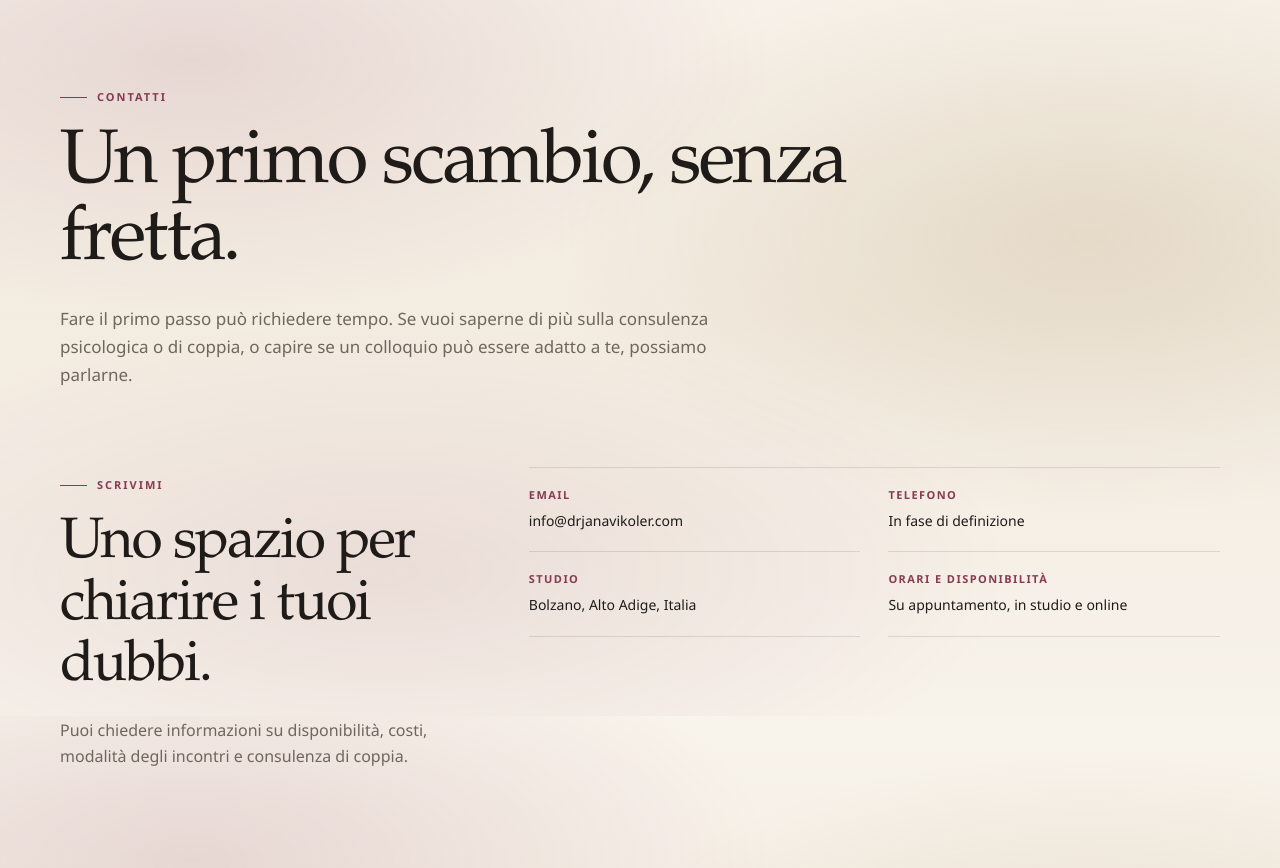
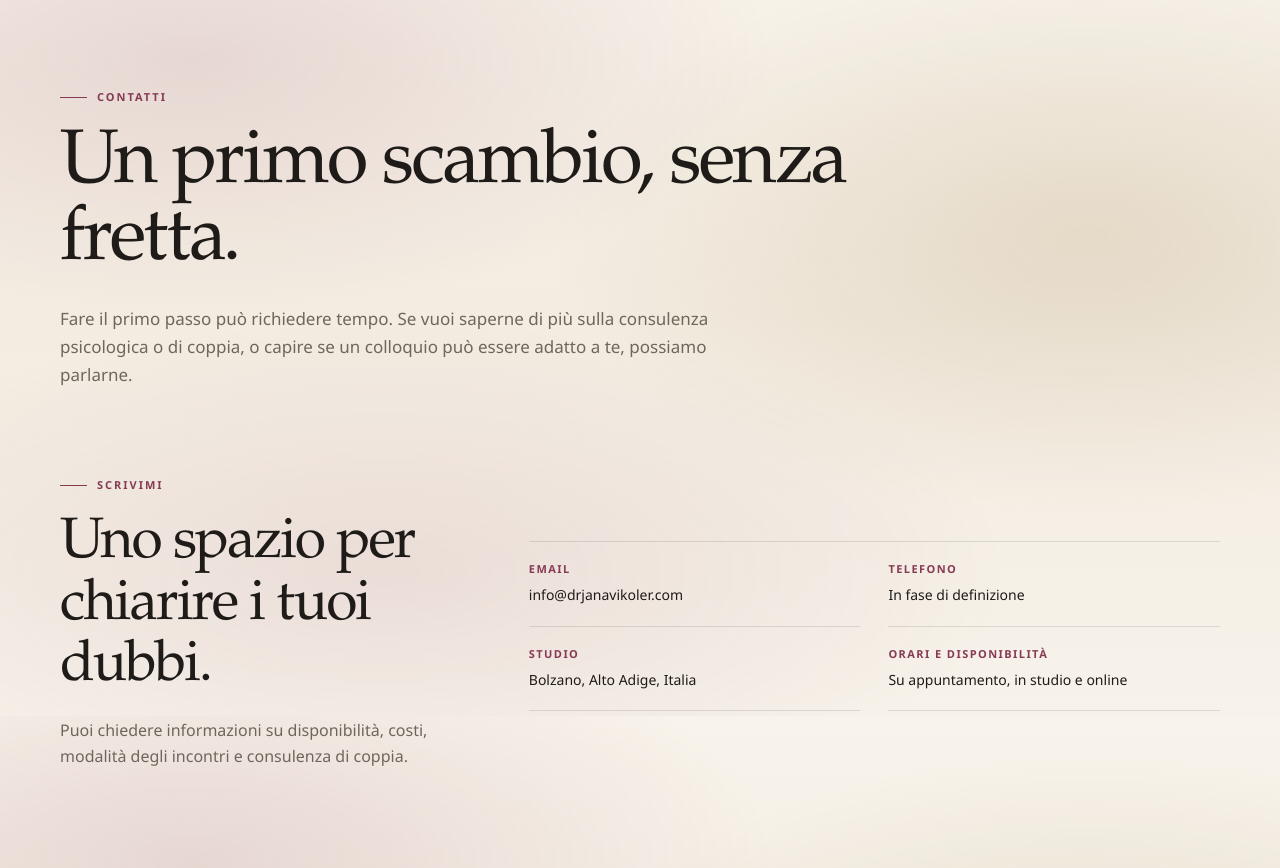
Before and after one commit to Ilenialbanese/janavikoler, a plain HTML site: page contact.html in a window 1280 px wide. Shown: the part 84-952 px from the top of the page. Drawn offline with Linux system fonts and the light colour scheme.

Commit message:
css changes

```diff
--- a/contact.html
+++ b/contact.html
@@ -26,7 +26,7 @@
       <p data-it="Fare il primo passo può richiedere tempo. Se vuoi saperne di più sulla consulenza psicologica o di coppia, o capire se un colloquio può essere adatto a te, possiamo parlarne." data-de="Der erste Schritt kann Überwindung kosten. Wenn Sie mehr über psychologische Begleitung oder Paarberatung erfahren oder klären möchten, ob ein Gespräch passt, können wir darüber sprechen." data-en="Taking the first step can feel difficult. If you would like to learn more about psychological support or couples counselling, or see whether a session might suit you, we can talk it through.">Fare il primo passo può richiedere tempo. Se vuoi saperne di più sulla consulenza psicologica o di coppia, o capire se un colloquio può essere adatto a te, possiamo parlarne.</p>
     </section>
 
-    <section class="container section detail-layout section-compact-top">
+    <section class="container section detail-layout section-compact-top" style="align-items: center;">
       <div class="detail-intro"><p class="eyebrow"><span data-it="Scrivimi" data-de="Kontakt aufnehmen" data-en="Get in touch">Scrivimi</span></p><h2 data-it="Uno spazio per chiarire i tuoi dubbi." data-de="Raum für Ihre Fragen." data-en="Space to talk through your questions.">Uno spazio per chiarire i tuoi dubbi.</h2><p data-it="Puoi chiedere informazioni su disponibilità, costi, modalità degli incontri e consulenza di coppia." data-de="Sie können sich nach Verfügbarkeit, Kosten, dem Ablauf und Paarberatung erkundigen." data-en="You can ask about availability, fees, session formats and couples counselling.">Puoi chiedere informazioni su disponibilità, costi, modalità degli incontri e consulenza di coppia.</p></div>
       <div class="practical-list">
         <div class="practical-item">
```
